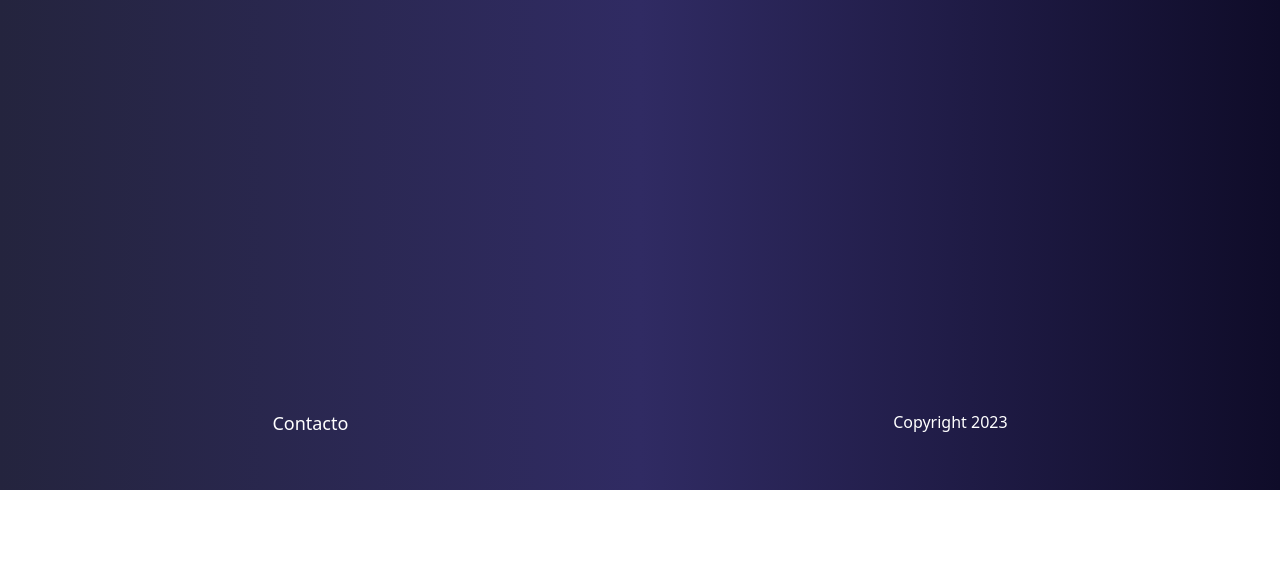
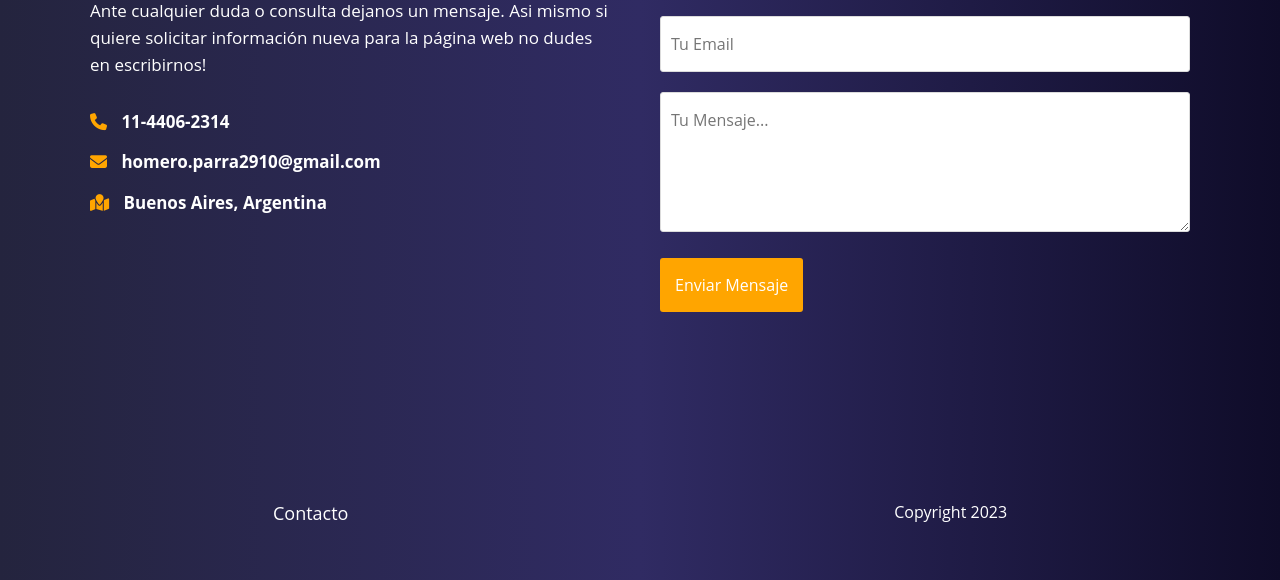
Before and after one commit to home2910/Pre-Entrega---Parra, a plain HTML site: page pages/contacto.html in a window 1280 px wide. Shown: the part 310-890 px from the top of the page. Before the commit the page ends 800 px from the top, so only its background shows below. Drawn offline with nearby package versions, Linux system fonts and the light colour scheme.

Commit message:
Pagina de contacto finalizada

```diff
--- a/css/style.css
+++ b/css/style.css
@@ -186,9 +186,6 @@ grid-area: deporte;
     flex-direction:column;
     justify-content: space-evenly;
     align-items: center;
-
-
-
 }
 
 .sobreNosotros-item1{
@@ -201,3 +198,77 @@ text-align: center;
 font-size: 18px;
 font-family:'Trebuchet MS', 'Lucida Sans Unicode', 'Lucida Grande', 'Lucida Sans', Arial, sans-serif;
 }
+
+
+/* CONTACTO */
+
+@import url('https://fonts.googleapis.com/css2?family=Open+Sans:wght@400;700&display=swap');
+*{
+    margin: 0;
+    padding: 0;
+    box-sizing: border-box;
+    font-family: 'Open Sans', sans-serif;
+}
+
+.container-form{
+    width: 100%;
+    max-width: 1100px;
+    margin: auto;
+    display: grid;
+    grid-template-columns: repeat(2,1fr);
+    grid-gap: 50px;
+    margin-top: 90px;
+}
+.container-form h2{
+    color: white;
+    margin-bottom: 15px;
+    font-size: 35px
+}
+.container-form p{
+    color: white;
+    font-size: 17px;
+    line-height: 1.6;
+    margin-bottom: 30px;
+}
+.container-form a{
+    font-size: 17px;
+    display: inline-block;
+    text-decoration: none;
+    width: 100%;
+    margin-bottom: 15px;
+    color: white;
+    font-weight: 700;
+}
+.container-form a i{
+    color: orange;
+    margin-right: 10px;
+}
+.container-form form .campo, textarea{
+    width: 100%;
+    padding: 15px 10px;
+    font-size: 16px;
+    border: 1px solid #dbdbdb;
+    margin-bottom: 20px;
+    border-radius: 3px;
+    outline: 0px;
+}
+.container-form form textarea{
+    max-width: 530px;
+    min-width: 530px;
+    min-height: 140px;
+    max-height: 150px;
+}
+.container-form .btn-enviar{
+    padding: 15px;
+    font-size: 16px;
+    border: none;
+    outline: 0px;
+    background: orange;
+    color: white;
+    border-radius: 3px;
+    cursor: pointer;
+    transition: all 300ms ease;
+}
+.container-form .btn-enviar:hover{
+    background: #e39403;
+}
--- a/pages/contacto.html
+++ b/pages/contacto.html
@@ -6,6 +6,7 @@
     <title>Document</title>
     <link rel="stylesheet" href=" https://cdn.jsdelivr.net/npm/bootstrap@5.3.0/dist/css/bootstrap.min.css">
     <link rel="stylesheet" href="../css/style.css">
+    <script src="https://kit.fontawesome.com/eb496ab1a0.js" crossorigin="anonymous"></script>
 </head>
 <body>
 
@@ -42,7 +43,23 @@
 
 
     <main>
-        main
+
+        <div class="container-form">
+            <div class="info-form">
+                <h2>Contáctanos</h2>
+                <p>Ante cualquier duda o consulta dejanos un mensaje. Asi mismo si quiere solicitar información nueva para la página web no dudes en escribirnos!</p>
+                <a href="#"><i class="fa fa-phone"></i> 11-4406-2314</a>
+                <a href="#"><i class="fa fa-envelope"></i> homero.parra2910@gmail.com</a>
+                <a href="#"><i class="fa fa-map-marked"></i> Buenos Aires, Argentina</a>
+            </div>
+            <form action="#" autocomplete="off">
+                <input type="text" name="nombre" placeholder="Tu Nombre" class="campo">
+                <input type="emal" name="email" placeholder="Tu Email" class="campo">
+                <textarea name="mensaje" placeholder="Tu Mensaje..."></textarea>
+                <input type="submit" name="enviar" value="Enviar Mensaje" class="btn-enviar">
+            </form>
+        </div>
+
     </main>
 
 
```
